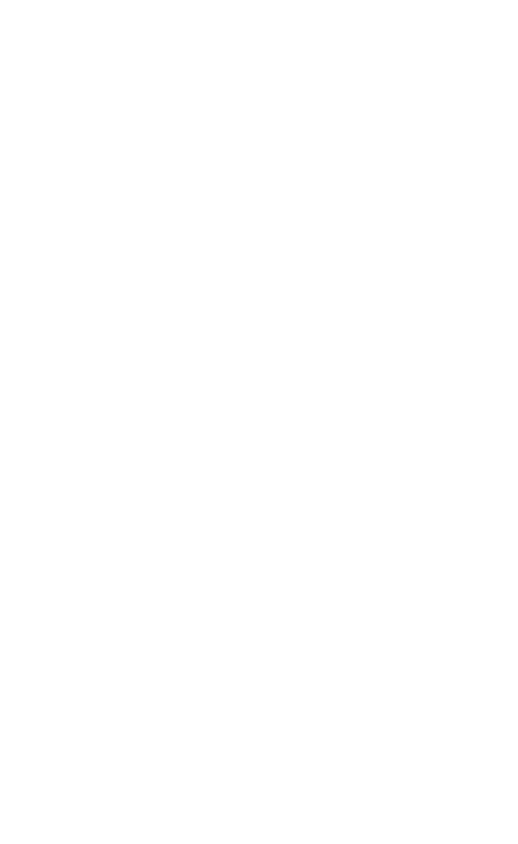
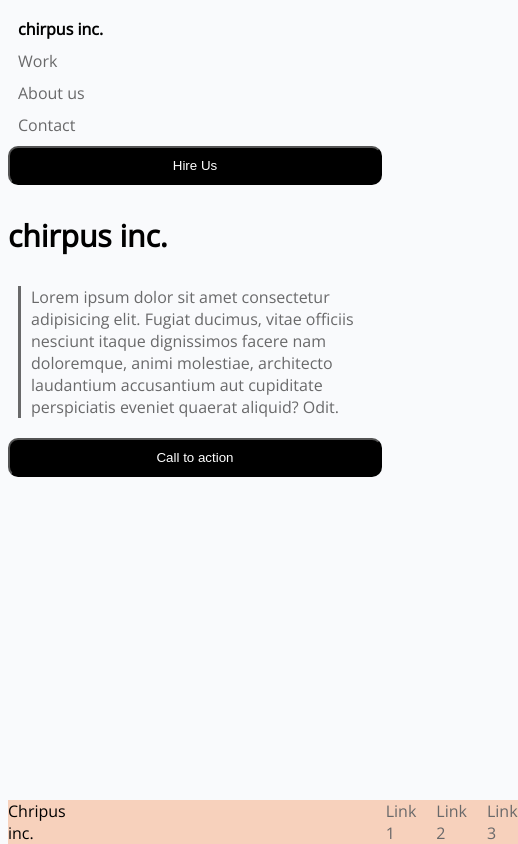
Before and after one commit to Appa1juce/Lab1, a plain HTML site: page index.html in a window 390 px wide. Shown: the whole page, 518 px wide, since content can reach past the window. Drawn offline with nearby package versions, Linux system fonts and the light colour scheme.

Commit message:
second commit

```diff
--- a/index.html
+++ b/index.html
@@ -5,8 +5,41 @@
     <meta name="viewport" content="width=device-width, initial-scale=1.0">
     <title>Lab1</title>
    <link rel="stylesheet" href="style.css">
+   <link rel="preconnect" href="https://fonts.gstatic.com">
+<link href="https://fonts.googleapis.com/css2?family=Open+Sans&display=swap" rel="stylesheet">
 </head>
 <body>
 
+    <div class="parent">
+        <a class="child4" id="chirp"><strong>chirpus inc.</strong></a>
+        <a class="child">Work</a>
+        <a class="child">About us</a>
+        <a class="child">Contact</a>
+        <button>Hire Us</button>
+    </div>
+
+
+    <div class="parent2">
+        <a id="row2"><strong>chirpus inc.</strong></a>
+        <a id="lorem">Lorem ipsum dolor sit amet consectetur adipisicing elit. Fugiat ducimus, vitae officiis nesciunt itaque dignissimos facere nam doloremque, animi molestiae, architecto laudantium accusantium aut cupiditate perspiciatis eveniet quaerat aliquid? Odit.</a>
+        <button id="action">Call to action</button>
+    </div>
+<div id="foot">
+
+<footer>
+    <a class="child3">Chripus inc.</a>
+    <a class="child2">Link 1</a>
+    <a class="child2">Link 2</a>
+    <a class="child2">Link 3</a>
+</footer>
+
+</div>
+
+
+
+
+
+
+
 </body>
 </html>
--- a/style.css
+++ b/style.css
@@ -0,0 +1,128 @@
+@media screen and (max-width: 786px) {
+
+
+
+
+    html{
+        background-color: #f9fafc;
+        font-family: 'Open Sans', sans-serif;
+    }
+
+    .parent{
+        display: flex;
+        flex-direction: column;
+    }
+
+    #chrip{
+        color: #000;
+    }
+
+    .child{
+        margin-top: 10px;
+        margin-left: 10px;
+        color:#69696a
+    }
+
+    .child4{
+        margin-top: 10px;
+        margin-left: 10px;
+    }
+
+    a{
+        text-decoration: none;
+
+    }
+
+button{
+    background-color: #000;
+    color: #fff;
+    border-radius: 10px;
+    padding: 10px;
+    margin-top: 10px;
+}
+
+.parent2{
+    display: flex;
+    flex-direction: column;
+}
+
+#row2{
+    font-size: 30px;
+    margin-top: 30px;
+    margin-bottom: 30px;
+}
+
+#lorem{
+    color:#69696a;
+    border-left: solid #69696a;
+    margin-left: 10px;
+    padding-left: 10px;
+
+}
+
+#action{
+    margin-top: 20px;
+}
+
+
+footer{
+    display: flex;
+    justify-content: end;
+    position: absolute;
+    bottom: 0;
+    background-color:rgba(247, 193, 162, 0.7) ;
+
+
+}
+
+.child3{
+    margin-right: 300px;
+    color:#000;
+}
+
+.child2{
+    margin-left:20px;
+    color:#69696a;
+
+}
+
+
+
+
+
+
+
+
+
+
+
+
+
+
+
+
+
+
+
+
+
+
+
+
+
+
+
+
+
+
+
+
+
+
+
+
+
+
+
+
+}
```
